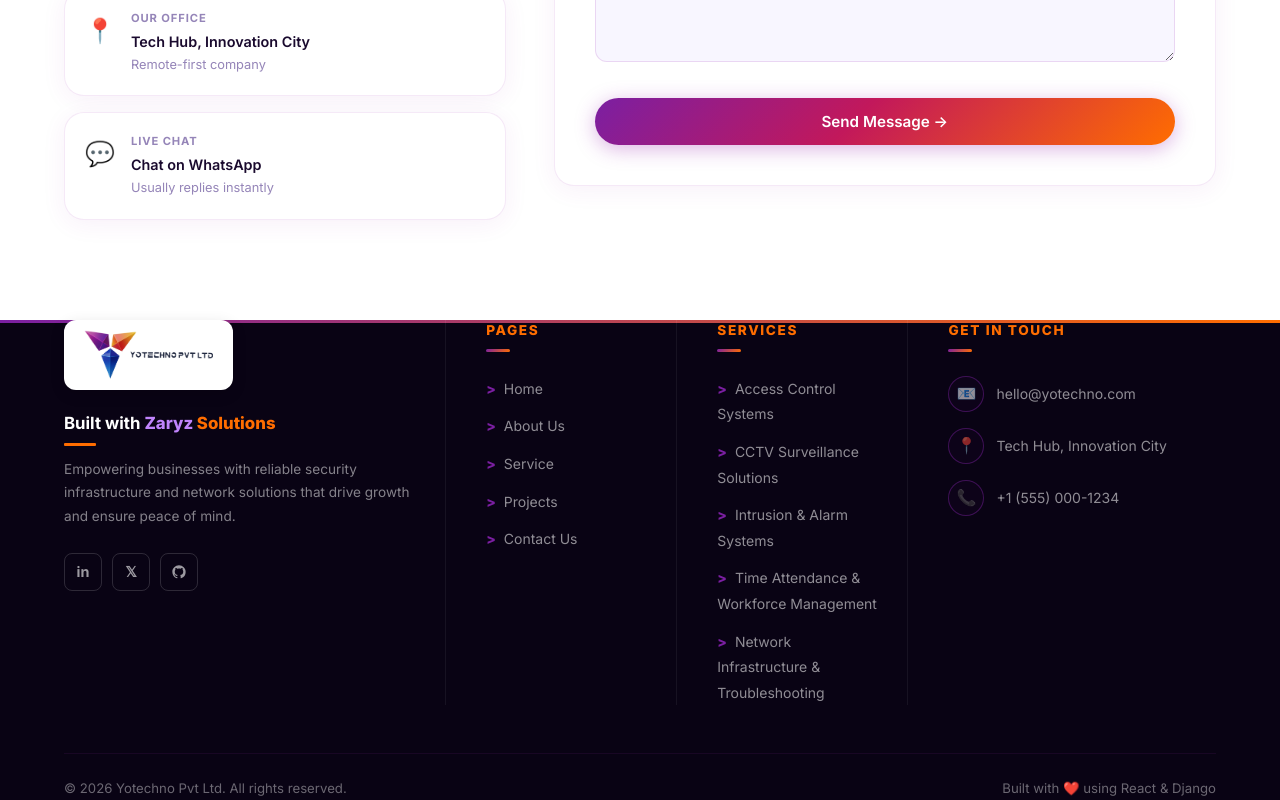
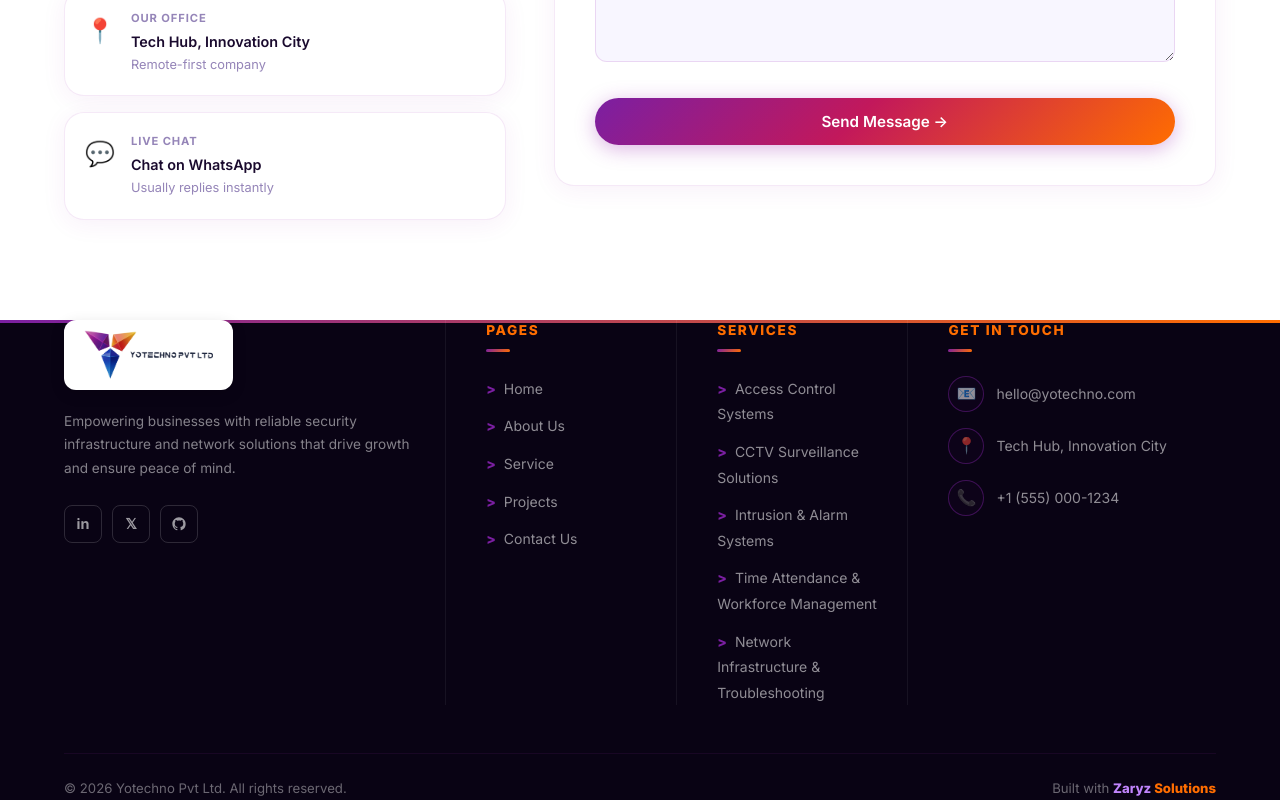
Before and after one commit to ZARYZ-Connect/Yotechno2, a React (Vite) app in the folder frontend/: page /contact in a window 1280 px wide. Shown: the part 954-1754 px from the top of the page. Built offline with nearby package versions, Linux system fonts and the light colour scheme.

Commit message:
feat: move Zaryz Solutions hyperlink attribution to bottom right credits

```diff
--- a/frontend/src/components/Footer.jsx
+++ b/frontend/src/components/Footer.jsx
@@ -30,10 +30,6 @@ export default function Footer() {
                 <img src={logoImg} alt="Yotechno Logo" className="footer__logo-img" />
               </div>
             </Link>
-            <div className="footer__built-by">
-              Built with <a href="https://www.zaryz.com" target="_blank" rel="noopener noreferrer" className="zaryz-link"><span className="zaryz-purple">Zaryz</span> <span className="zaryz-orange">Solutions</span></a>
-              <div className="built-by-underline" />
-            </div>
             <p className="footer__tagline">
               Empowering businesses with reliable security infrastructure and network solutions that drive growth and ensure peace of mind.
             </p>
@@ -109,7 +105,7 @@ export default function Footer() {
 
         <div className="footer__bottom">
           <p>© {new Date().getFullYear()} Yotechno Pvt Ltd. All rights reserved.</p>
-          <p>Built with <span className="heart">❤️</span> using React &amp; Django</p>
+          <p>Built with <a href="https://www.zaryz.com" target="_blank" rel="noopener noreferrer" className="zaryz-link"><span className="zaryz-purple">Zaryz</span> <span className="zaryz-orange">Solutions</span></a></p>
         </div>
       </div>
     </footer>
```
